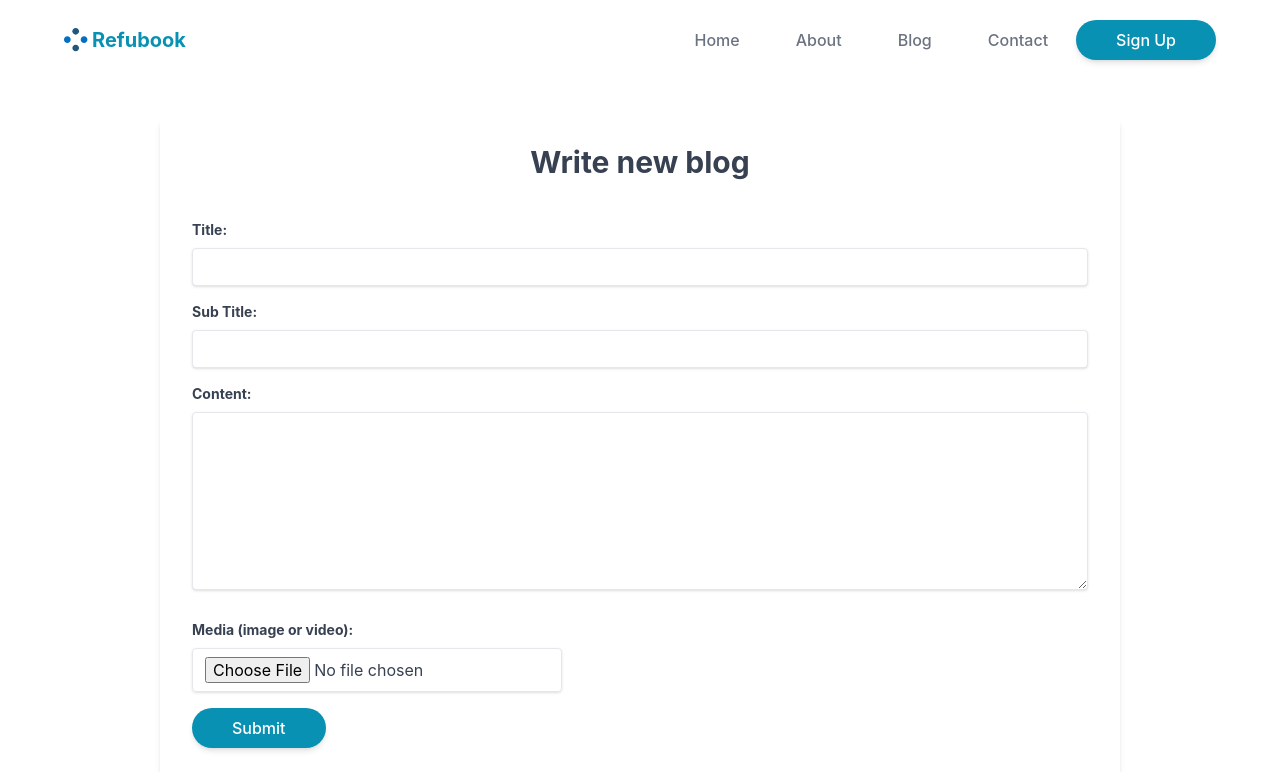
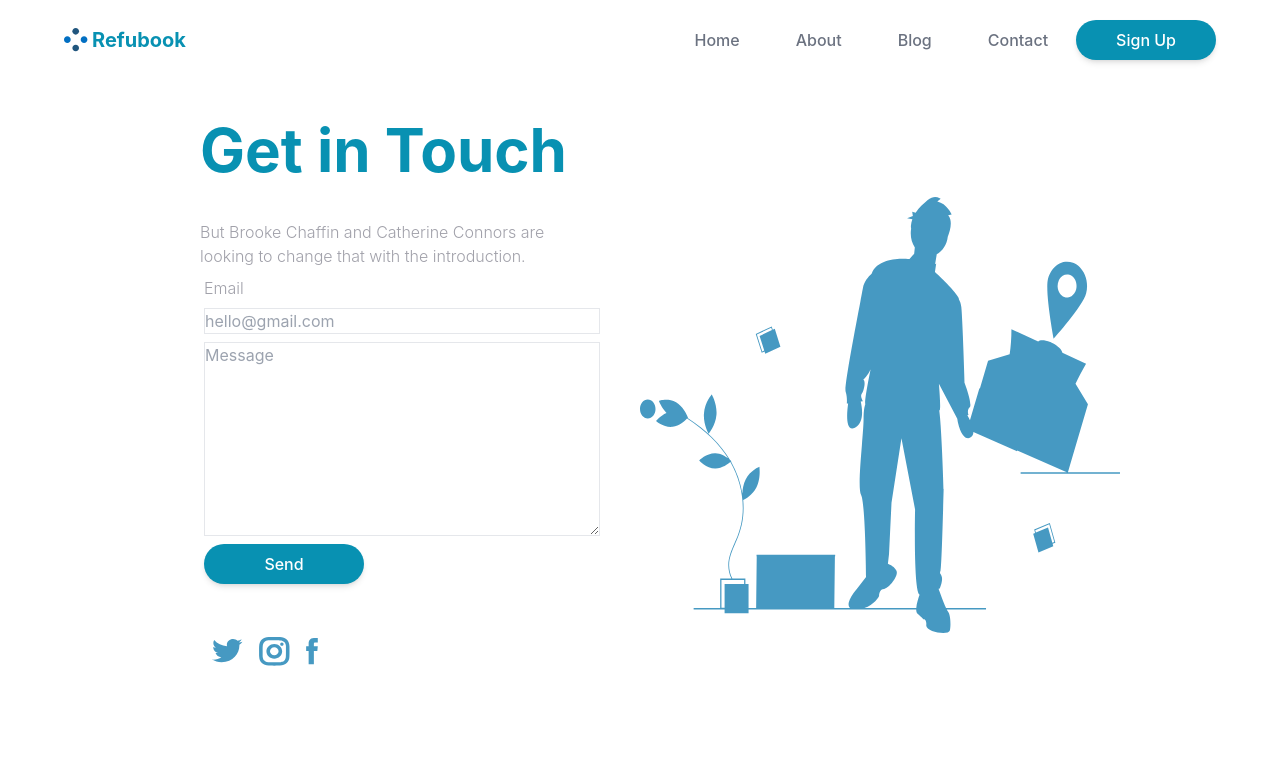
Before and after one commit to Recoded-Spark-Turkey-2022/The-Incredibles, a React (Create React App) app: page /contact in a window 1280 px wide. Shown: the top 772 px of the page. Built offline with nearby package versions, Linux system fonts and the light colour scheme; no server answers.

Commit message:
delet writ component form contact page

```diff
--- a/src/components/Contact.jsx
+++ b/src/components/Contact.jsx
@@ -4,12 +4,11 @@ import smallScreen from '../assets/pics/contactPage/smallScreen.svg';
 import faceIcon from '../assets/pics/contactPage/faceIcon.svg';
 import instaIcon from '../assets/pics/contactPage/instaIcon.svg';
 import twitterIcon from '../assets/pics/contactPage/twitterIcon.svg';
-import WriteBlog from '../pages/UserProfile/WriteBlog';
+
 
 function Contact() {
   return (
     <div>
-      <WriteBlog />
       <div className="m-auto w-9/12 flex flex-col sm:flex-row-reverse justify-center items-center">
         <div className="basis-1/2 m-auto w-6/12">
           <img src={largeScreen} className="m-auto hidden sm:flex" />
```
